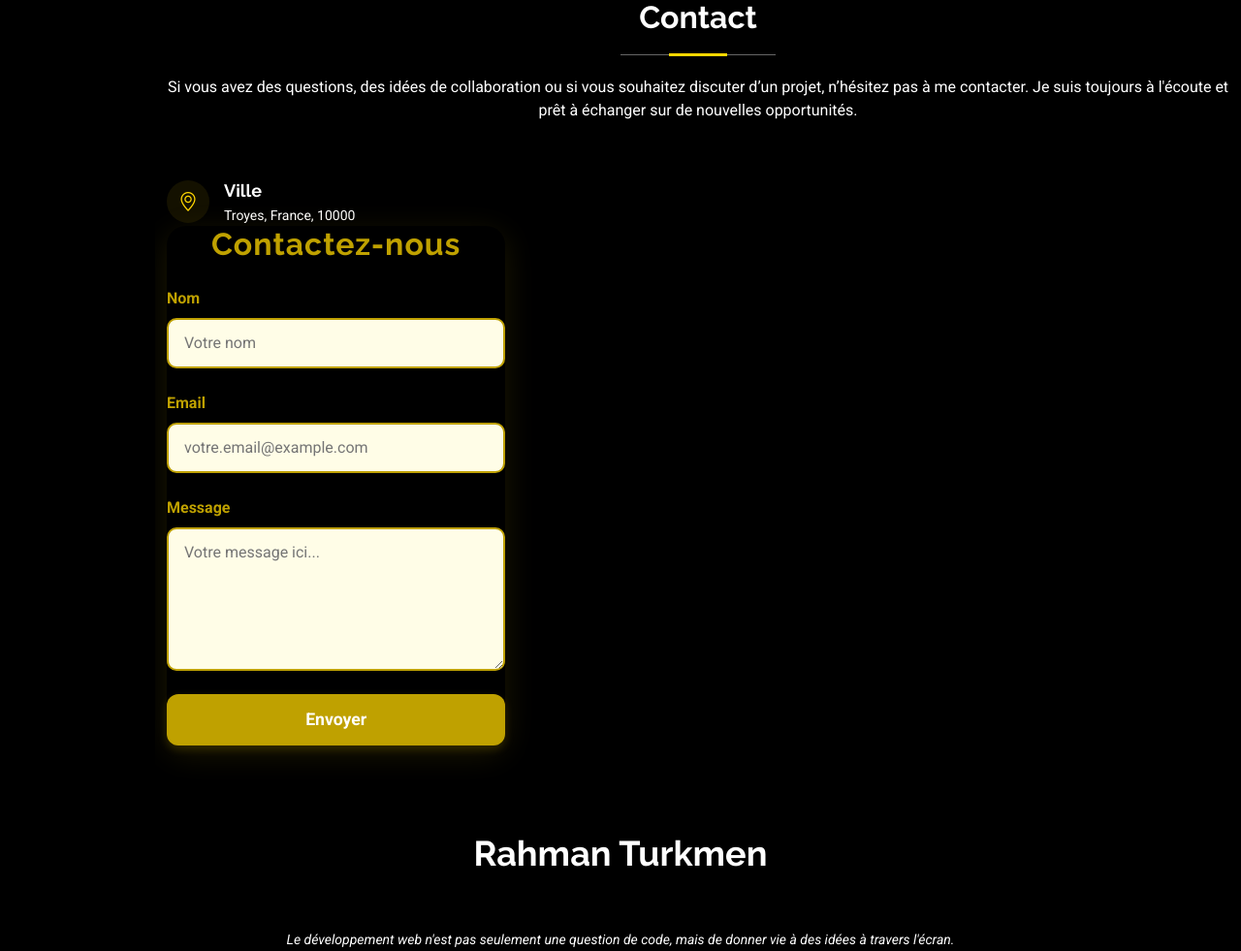
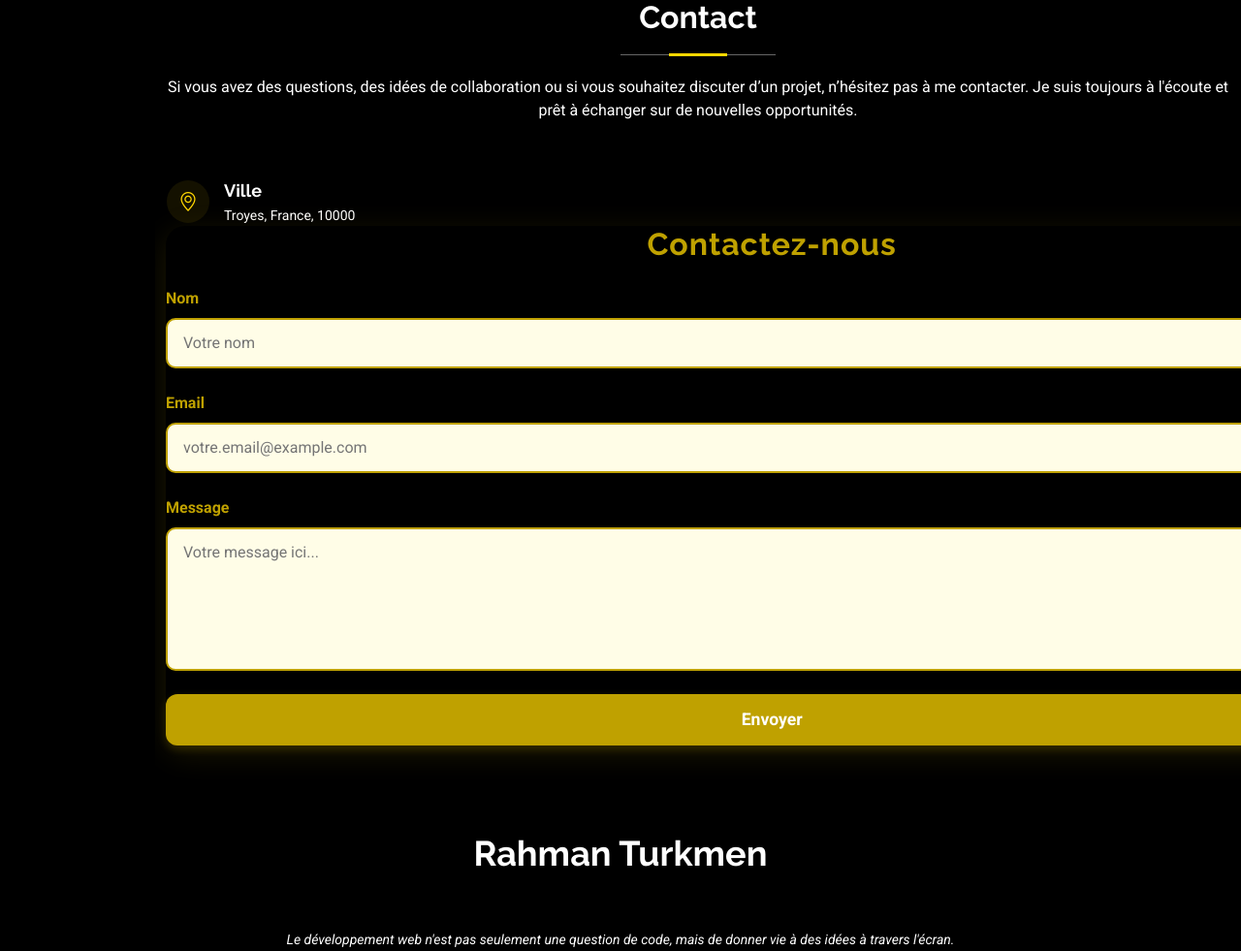
Before and after one commit to ertasguney/ertasguney, a PHP site: page /portfolio/index.html in a window 1280 px wide. Shown: the part 5412-6393 px from the top of the page at 97% size. Run offline with PHP 8.4, Linux system fonts and the light colour scheme.

Commit message:
Update main.css

```diff
--- a/portfolio/assets/css/main.css
+++ b/portfolio/assets/css/main.css
@@ -4,6 +4,8 @@
       display: flex;
       justify-content: center;
       align-items: center;
+      margin-left: -1px;
+    margin-right: -900px;
     }
 
     /* Style du formulaire */
```
